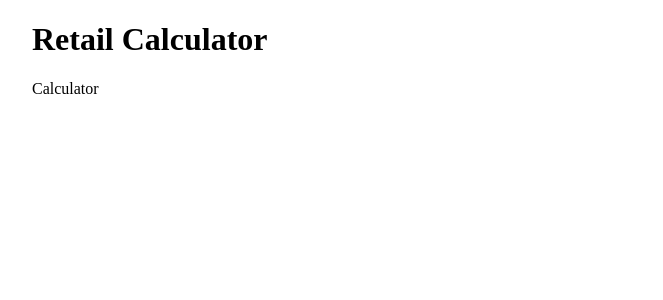
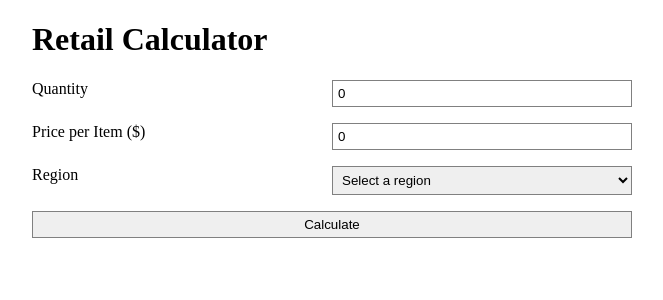
Before and after one commit to ChamiduJ/retail-calculator, a React (Vite) app: page / in a window 1280 px wide. Shown: the top 300 px of the page, without its empty margins (308-971 px from the left). Built offline with nearby package versions, Linux system fonts and the light colour scheme.

Commit message:
Add CalculatorForm component

```diff
--- a/src/Components/Calculator/Calculator.tsx
+++ b/src/Components/Calculator/Calculator.tsx
@@ -1,3 +1,9 @@
-const Calculator = () => <div>Calculator</div>
+import CalculatorForm from './CalculatorForm/CalculatorForm'
+
+const Calculator = () => (
+  <>
+    <CalculatorForm onSubmit={() => {}} />
+  </>
+)
 
 export default Calculator
--- a/src/Components/Calculator/CalculatorForm/CalculatorForm.tsx
+++ b/src/Components/Calculator/CalculatorForm/CalculatorForm.tsx
@@ -1,3 +1,82 @@
-const CalculatorForm = () => <div>CalculatorForm</div>
+import { useState, type FC, type SubmitEvent } from 'react'
+import s from './styles.module.scss'
+
+type CalculatorFormData = {
+  quantity: number
+  pricePerItem: number
+  region: string
+}
+
+type CalculatorFormProps = {
+  onSubmit: (data: CalculatorFormData) => void
+}
+
+const CalculatorForm: FC<CalculatorFormProps> = ({ onSubmit }) => {
+  const [quantity, setQuantity] = useState<number>(0)
+  const [pricePerItem, setPricePerItem] = useState<number>(0)
+  const [region, setRegion] = useState<string>('')
+
+  const handleCalculate = (event: SubmitEvent) => {
+    event.preventDefault()
+    onSubmit({
+      quantity,
+      pricePerItem,
+      region,
+    })
+  }
+
+  return (
+    <form onSubmit={handleCalculate} className={s.calculatorForm}>
+      <div>
+        <label htmlFor="quantity">Quantity</label>
+        <input
+          id="quantity"
+          type="number"
+          min="1"
+          step="1"
+          value={quantity}
+          onChange={(e) => setQuantity(Number(e.target.value ?? 0))}
+          placeholder="Quantity"
+          required
+        />
+      </div>
+
+      <div>
+        <label htmlFor="price">Price per Item ($)</label>
+        <input
+          id="price"
+          type="number"
+          min="0"
+          step="0.01"
+          value={pricePerItem}
+          onChange={(e) => setPricePerItem(Number(e.target.value ?? 0))}
+          placeholder="Price per Item ($)"
+          required
+        />
+      </div>
+
+      <div>
+        <label htmlFor="region">Region</label>
+        <select
+          id="region"
+          value={region}
+          onChange={(e) => setRegion(e.target.value)}
+          required
+        >
+          <option value="" disabled>
+            Select a region
+          </option>
+          <option value="AUK">Auckland (AUK)</option>
+          <option value="WLG">Wellington (WLG)</option>
+          <option value="WAI">Waikato (WAI)</option>
+          <option value="CHC">Christchurch (CHC)</option>
+          <option value="TAS">Tasman (TAS)</option>
+        </select>
+      </div>
+
+      <button type="submit">Calculate</button>
+    </form>
+  )
+}
 
 export default CalculatorForm
--- /dev/null
+++ b/src/Components/Calculator/CalculatorForm/styles.module.scss
@@ -0,0 +1,23 @@
+.calculatorForm {
+  display: flex;
+  flex-direction: column;
+  gap: 1rem;
+
+  > div {
+    display: flex;
+    justify-content: space-between;
+
+    input,
+    select {
+      width: 50%;
+      padding: 5px 5px;
+      border: solid 1px gray;
+      box-sizing: border-box;
+    }
+  }
+
+  button {
+    border: solid 1px gray;
+    padding: 5px 5px;
+  }
+}
```
